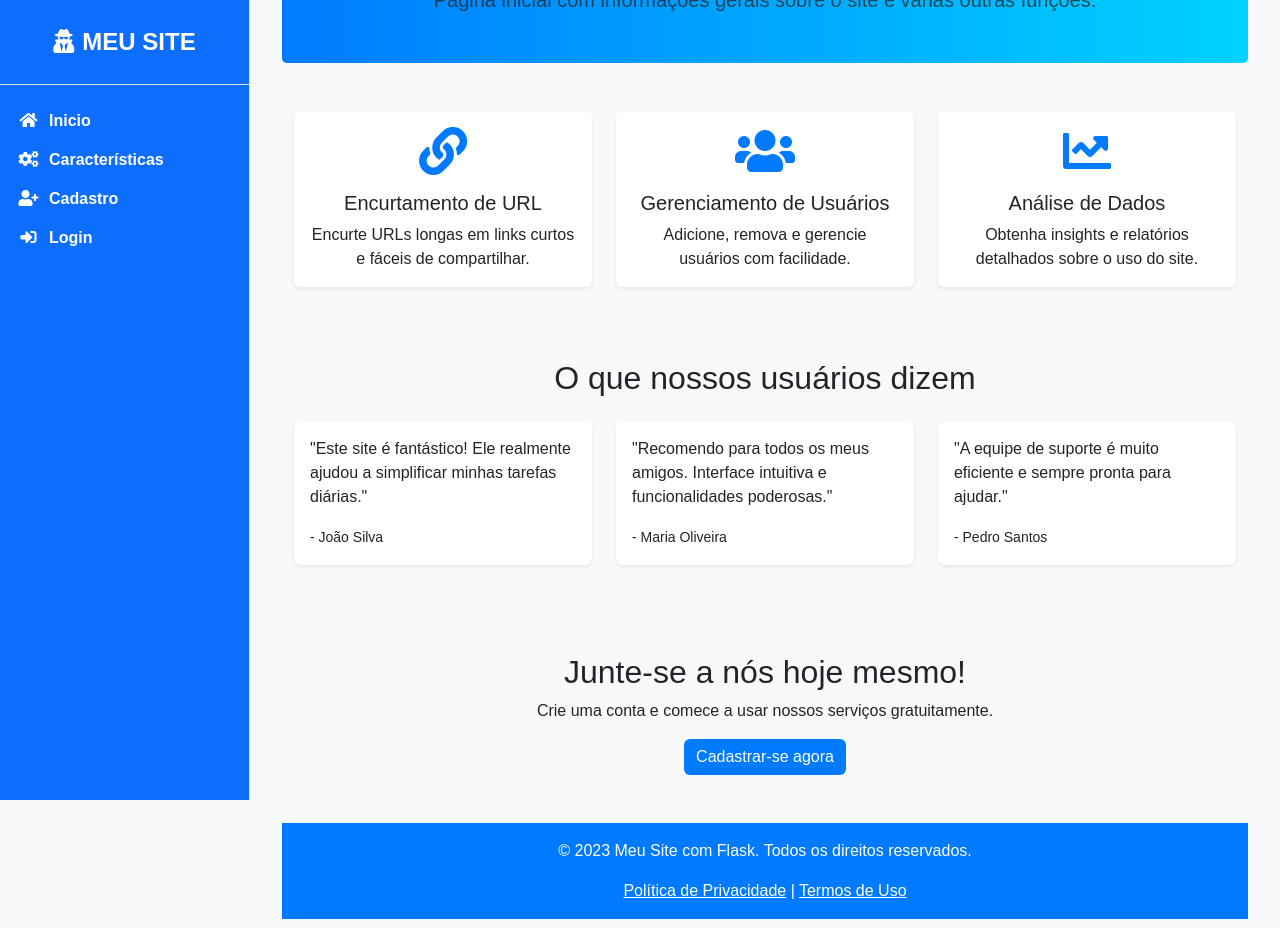
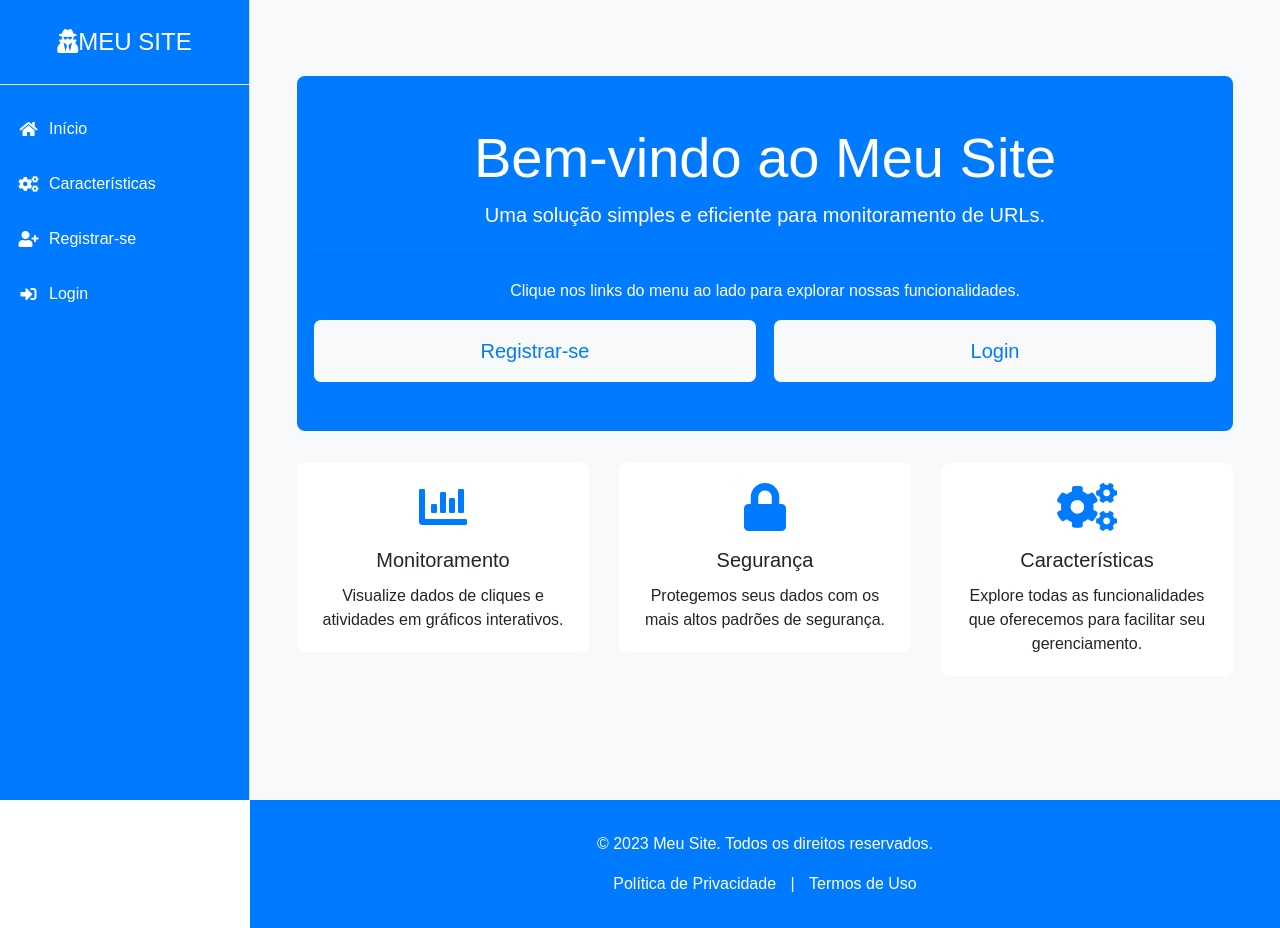
Before and after one commit to GabrielAruanda/meu_projeto1.1, a Flask app: page / in a window 1280 px wide. Run offline with Flask 3, Linux system fonts and the light colour scheme; some libraries are stand-ins or nearby versions.

Commit message:
Atualizações de codigos

```diff
--- a/templates/grafic.html
+++ b/templates/grafic.html
@@ -215,9 +215,6 @@
                 <a href="{{ url_for('home') }}" class="list-group-item list-group-item-action bg-transparent second-text fw-bold">
                     <i class="fas fa-home me-2"></i>Inicio <!-- Link para a página Home -->
                 </a>
-                <a href="{{ url_for('features') }}" class="list-group-item list-group-item-action bg-transparent second-text fw-bold">
-                    <i class="fas fa-cogs me-2"></i>Características <!-- Link para a página de Features -->
-                </a>
                 {% if 'logged_in' in session %}
                 <a href="{{ url_for('mostrar_grafico') }}" class="list-group-item list-group-item-action bg-transparent second-text fw-bold">
                     <i class="fas fa-chart-line me-2"></i><span>Gráfico</span>
@@ -237,6 +234,9 @@
                         <i class="fas fa-sign-out-alt me-2"></i>Logout ({{ session['username'] }}) <!-- Link para fazer logout -->
                     </a>
                 {% else %}
+                    <a href="{{ url_for('features') }}" class="list-group-item list-group-item-action bg-transparent second-text fw-bold">
+                        <i class="fas fa-cogs me-2"></i>Características <!-- Link para a página de Features -->
+                    </a>
                     <a href="{{ url_for('register') }}" class="list-group-item list-group-item-action bg-transparent second-text fw-bold">
                         <i class="fas fa-user-plus me-2"></i>Cadastro <!-- Link para a página de Cadastro -->
                     </a>
--- a/templates/index.html
+++ b/templates/index.html
@@ -1,5 +1,6 @@
 <!DOCTYPE html>
 <html lang="en">
+
 <head>
     <meta charset="UTF-8">
     <meta name="viewport" content="width=device-width, initial-scale=1.0">
@@ -8,44 +9,81 @@
     <link href="https://maxcdn.bootstrapcdn.com/bootstrap/4.0.0/css/bootstrap.min.css" rel="stylesheet">
     <!-- Font Awesome -->
     <link href="https://cdnjs.cloudflare.com/ajax/libs/font-awesome/5.15.4/css/all.min.css" rel="stylesheet">
-    <!-- Estilos personalizados específicos para esta página -->
+    <!-- Estilos personalizados -->
     <link rel="stylesheet" href="{{ url_for('static', filename='css/styles.css') }}">
-    <link rel="stylesheet" href="{{ url_for('static', filename='css/bootstrap.min.css') }}">
-    <link rel="stylesheet" href="{{ url_for('static', filename='css/fontawesome.min.css') }}">
+
     <style>
-        body {
-            font-family: 'Arial', sans-serif;
-            background-color: #f8f9fa;
+        /* Estilos para a barra lateral */
+        #sidebar {
+            height: 100%;
+            width: 250px;
+            background-color: #007bff;
+            position: fixed;
+            top: 0;
+            left: 0;
+            z-index: 1000;
+            overflow-x: hidden;
         }
+
+        /* Estilos para o cabeçalho da barra lateral */
+        .sidebar-heading {
+            padding: 1rem;
+            font-size: 1.5rem;
+            text-align: center;
+            color: white;
+        }
+
+        #sidebar .list-group-item {
+            color: white;
+            border: none;
+        }
+
+        #sidebar .list-group-item:hover {
+            background-color: #0056b3;
+        }
+
+        .list-group-item {
+            border: none;
+            color: #ddd;
+            padding: 1rem;
+            transition: all 0.3s;
+            display: flex;
+            align-items: center;
+        }
+
+        .list-group-item:hover,
+        .list-group-item.active {
+            background-color: #0056b3;
+            color: #34dde3;
+        }
+
         .list-group-item i {
-            margin-right: 10px; /* Espaçamento entre o ícone e o texto */
+            margin-right: 0.5rem;
         }
-        .ms-3{
-            margin-left: 10px;
-        }
-        .sidebar-heading i {
-            margin-right: 10px;
-        }
-        /* Estilos para o conteúdo da página */
+
+        /* Estilo para o conteúdo principal */
         #page-content-wrapper {
             margin-left: 250px;
-            width: calc(100% - 250px);
-            padding: 20px;
+            padding: 2rem;
+            background-color: #f8f9fa;
+            flex: 1;
         }
 
         .jumbotron {
-            background: linear-gradient(90deg, rgba(0,123,255,1) 0%, rgba(0,210,255,1) 100%);
+            background-color: #007bff;
             color: white;
-            padding: 2rem;
+            padding: 3rem 1rem;
+            border-radius: 0.5rem;
         }
 
         .card {
             border: none;
-            transition: transform 0.2s;
+            border-radius: 0.5rem;
+            transition: transform 0.3s ease;
         }
 
         .card:hover {
-            transform: scale(1.05);
+            transform: translateY(-0.5rem);
         }
 
         .card-body i {
@@ -53,218 +91,224 @@
         }
 
         .testimonial {
-            background-color: #fff;
+            background-color: #f8f9fa;
             padding: 1rem;
             border-radius: 0.5rem;
-            box-shadow: 0 0.125rem 0.25rem rgba(0, 0, 0, 0.075);
-            margin-bottom: 1rem;
+            box-shadow: 0 0 0.625rem rgba(0, 0, 0, 0.1);
         }
 
+        .testimonial p {
+            font-style: italic;
+        }
+
+        .testimonial small {
+            color: #6c757d;
+        }
+
+        /* Estilo para a seção de botões */
+        .btn-container {
+            display: flex;
+            justify-content: center;
+            gap: 1rem;
+        }
+
+        .btn-container a {
+            text-decoration: none;
+            width: 100%;
+        }
+
+        .btn-register, .btn-login {
+            color: #007bff;
+            border: 1px solid #007bff;
+            background-color: #f8f9fa; /* Cor de fundo da página */
+            font-size: 1.25rem;
+            padding: 1rem;
+            border-radius: 0.5rem;
+            transition: all 0.3s ease;
+        }
+
+        .btn-register:hover, .btn-login:hover {
+            background-color: #e2e6ea; /* Tom de azul mais claro para hover */
+            border-color: #0056b3; /* Cor do contorno para hover */
+            color: #0056b3; /* Cor do texto para hover */
+        }
+
+        /* Estilo para o rodapé */
         footer {
             background-color: #007bff;
             color: white;
+            padding: 2rem 0;
+            text-align: center;
+            position: relative;
+            width: calc(100% - 250px);
+            margin-left: 250px;
         }
 
         footer a {
-            color: white;
-            text-decoration: underline;
+            color: #ccc;
+            margin: 0 10px;
         }
 
-        .btn-primary {
-            background-color: #007bff;
-            border: none;
+        footer a:hover {
+            color: #fff;
         }
 
-        .btn-primary:hover {
-            background-color: #0056b3;
-        }
-
-        /* Estilos responsivos */
-        @media (max-width: 767.98px) {
+        /* Responsividade */
+        @media (max-width: 992px) {
             #sidebar {
                 width: 100%;
                 height: auto;
-                position: relative;
+                position: static;
+                z-index: 1;
             }
-            #sidebar .list-group-item {
-                text-align: center;
-                padding: 10px;
-            }
+
             #page-content-wrapper {
                 margin-left: 0;
-                width: 100%;
-            }
-            .jumbotron {
-                padding: 1rem;
             }
         }
 
-        @media (min-width: 768px) and (max-width: 991.98px) {
-            #sidebar {
-                width: 100%;
-                height: auto;
-                position: relative;
+        @media (max-width: 768px) {
+            .jumbotron {
+                padding: 2rem 1rem;
             }
-            #sidebar .list-group-item {
-                text-align: center;
-                padding: 10px;
+
+            .btn-container {
+                flex-direction: column;
+                gap: 0.5rem;
             }
-            #page-content-wrapper {
-                margin-left: 0;
+
+            .btn-register, .btn-login {
                 width: 100%;
             }
-            .jumbotron {
-                padding: 1rem;
+        }
+
+        @media (max-width: 576px) {
+            .jumbotron h1 {
+                font-size: 2rem;
+            }
+
+            .jumbotron p {
+                font-size: 1rem;
+            }
+
+            .card {
+                margin-bottom: 1rem;
+            }
+
+            .testimonial {
+                font-size: 0.875rem;
             }
         }
     </style>
 </head>
+
 <body>
     <div id="wrapper" class="d-flex">
         <!-- Menu Lateral -->
         <div id="sidebar" class="bg-primary border-right">
             <!-- Cabeçalho do menu -->
             <div class="sidebar-heading text-white text-center py-4 primary-text fs-4 fw-bold text-uppercase border-bottom">
-                <i class="fas fa-user-secret me-2"></i>Meu Site <!-- Ícone e título do cabeçalho -->
+                <i class="fas fa-user-secret me-2"></i>Meu Site
             </div>
             <!-- Lista de links do menu -->
             <div class="list-group list-group-flush my-3">
                 <a href="{{ url_for('home') }}" class="list-group-item list-group-item-action bg-transparent second-text fw-bold">
-                    <i class="fas fa-home me-2"></i>Inicio <!-- Link para a página Home -->
-                </a>
-                <a href="{{ url_for('features') }}" class="list-group-item list-group-item-action bg-transparent second-text fw-bold">
-                    <i class="fas fa-cogs me-2"></i>Características <!-- Link para a página de Features -->
+                    <i class="fas fa-home me-2"></i><span>Início</span>
                 </a>
                 {% if 'logged_in' in session %}
                 <a href="{{ url_for('mostrar_grafico') }}" class="list-group-item list-group-item-action bg-transparent second-text fw-bold">
                     <i class="fas fa-chart-line me-2"></i><span>Gráfico</span>
                 </a>
                 <a href="{{ url_for('monitoring') }}" class="list-group-item list-group-item-action bg-transparent second-text fw-bold">
-                    <i class="fas fa-eye me-2"></i><span>Monitoramento</span> <!-- Link para a página de Monitoramento -->
+                    <i class="fas fa-eye me-2"></i><span>Monitoramento</span>
                 </a>
                 <a href="{{ url_for('contact') }}" class="list-group-item list-group-item-action bg-transparent second-text fw-bold">
-                    <i class="fas fa-envelope me-2"></i>Contact <!-- Link para a página de Contact -->
+                    <i class="fas fa-envelope me-2"></i><span>Contato</span>
                 </a>
-                {% else %}
                 {% endif %}
-
-                <!-- Verifica se o usuário está logado e exibe links apropriados -->
                 {% if 'logged_in' in session %}
                     <a href="{{ url_for('logout') }}" class="list-group-item list-group-item-action bg-transparent second-text fw-bold">
-                        <i class="fas fa-sign-out-alt me-2"></i>Logout ({{ session['username'] }}) <!-- Link para fazer logout -->
+                        <i class="fas fa-sign-out-alt me-2"></i><span>Logout ({{ session['username'] }})</span>
                     </a>
                 {% else %}
+                    <a href="{{ url_for('features') }}" class="list-group-item list-group-item-action bg-transparent second-text fw-bold">
+                        <i class="fas fa-cogs me-2"></i>Características
+                    </a>
                     <a href="{{ url_for('register') }}" class="list-group-item list-group-item-action bg-transparent second-text fw-bold">
-                        <i class="fas fa-user-plus me-2"></i>Cadastro <!-- Link para a página de Cadastro -->
+                        <i class="fas fa-user-plus me-2"></i>Registrar-se
                     </a>
                     <a href="{{ url_for('login') }}" class="list-group-item list-group-item-action bg-transparent second-text fw-bold">
-                        <i class="fas fa-sign-in-alt me-2"></i>Login <!-- Link para a página de Login -->
+                        <i class="fas fa-sign-in-alt me-2"></i>Login
                     </a>
                 {% endif %}
-
-
             </div>
         </div>
-        <!-- Conteúdo da Página -->
+
+        <!-- Conteúdo Principal -->
         <div id="page-content-wrapper">
-            <div class="container-fluid mt-3">
-                <!-- Seção de Boas-vindas -->
-                <section class="jumbotron text-center">
-                    <div class="container">
-                        <h1 class="jumbotron-heading">Bem-vindo ao Meu Site com Flask</h1>
-                        <p class="lead text-muted">Página inicial com informações gerais sobre o site e várias outras funções.</p>
-                    </div>
-                </section>
+            <div class="container-fluid">
+                <!-- Jumbotron -->
+                <div class="jumbotron text-center">
+                    <h1 class="display-4">Bem-vindo ao Meu Site</h1>
+                    <p class="lead">Uma solução simples e eficiente para monitoramento de URLs.</p>
+                    <hr class="my-4">
+                    <p>Clique nos links do menu ao lado para explorar nossas funcionalidades.</p>
+                    {% if not 'logged_in' in session %}
+                        <div class="btn-container">
+                            <a class="btn btn-register" href="{{ url_for('register') }}" role="button">Registrar-se</a>
+                            <a class="btn btn-login" href="{{ url_for('login') }}" role="button">Login</a>
+                        </div>
+                    {% endif %}
+                </div>
 
-                <!-- Funcionalidades principais -->
-                <section class="my-5">
-                    <div class="container">
-                        <div class="row text-center">
-                            <div class="col-md-4 col-sm-6 mb-4">
-                                <div class="card shadow-sm">
-                                    <div class="card-body">
-                                        <i class="fas fa-link fa-3x mb-3"></i>
-                                        <h5 class="card-title">Encurtamento de URL</h5>
-                                        <p class="card-text">Encurte URLs longas em links curtos e fáceis de compartilhar.</p>
-                                    </div>
-                                </div>
-                            </div>
-                            <div class="col-md-4 col-sm-6 mb-4">
-                                <div class="card shadow-sm">
-                                    <div class="card-body">
-                                        <i class="fas fa-users fa-3x mb-3"></i>
-                                        <h5 class="card-title">Gerenciamento de Usuários</h5>
-                                        <p class="card-text">Adicione, remova e gerencie usuários com facilidade.</p>
-                                    </div>
-                                </div>
-                            </div>
-                            <div class="col-md-4 col-sm-6 mb-4">
-                                <div class="card shadow-sm">
-                                    <div class="card-body">
-                                        <i class="fas fa-chart-line fa-3x mb-3"></i>
-                                        <h5 class="card-title">Análise de Dados</h5>
-                                        <p class="card-text">Obtenha insights e relatórios detalhados sobre o uso do site.</p>
-                                    </div>
-                                </div>
+                <!-- Cards de informações -->
+                <div class="row text-center mb-4">
+                    <div class="col-md-4">
+                        <div class="card mb-4">
+                            <div class="card-body">
+                                <i class="fas fa-chart-bar fa-3x"></i>
+                                <h5 class="card-title mt-3">Monitoramento</h5>
+                                <p class="card-text">Visualize dados de cliques e atividades em gráficos interativos.</p>
                             </div>
                         </div>
                     </div>
-                </section>
-
-                <!-- Testemunhos -->
-                <section class="my-5">
-                    <div class="container">
-                        <h2 class="text-center mb-4">O que nossos usuários dizem</h2>
-                        <div class="row">
-                            <div class="col-md-4 col-sm-6 mb-4">
-                                <div class="testimonial">
-                                    <p>"Este site é fantástico! Ele realmente ajudou a simplificar minhas tarefas diárias."</p>
-                                    <small>- João Silva</small>
-                                </div>
-                            </div>
-                            <div class="col-md-4 col-sm-6 mb-4">
-                                <div class="testimonial">
-                                    <p>"Recomendo para todos os meus amigos. Interface intuitiva e funcionalidades poderosas."</p>
-                                    <small>- Maria Oliveira</small>
-                                </div>
-                            </div>
-                            <div class="col-md-4 col-sm-6 mb-4">
-                                <div class="testimonial">
-                                    <p>"A equipe de suporte é muito eficiente e sempre pronta para ajudar."</p>
-                                    <small>- Pedro Santos</small>
-                                </div>
+                    <div class="col-md-4">
+                        <div class="card mb-4">
+                            <div class="card-body">
+                                <i class="fas fa-lock fa-3x"></i>
+                                <h5 class="card-title mt-3">Segurança</h5>
+                                <p class="card-text">Protegemos seus dados com os mais altos padrões de segurança.</p>
                             </div>
                         </div>
                     </div>
-                </section>
+                    <div class="col-md-4">
+                        <div class="card mb-4">
+                            <div class="card-body">
+                                <i class="fas fa-cogs fa-3x"></i>
+                                <h5 class="card-title mt-3">Características</h5>
+                                <p class="card-text">Explore todas as funcionalidades que oferecemos para facilitar seu gerenciamento.</p>
+                            </div>
+                        </div>
+                    </div>
+                </div>
 
-                <!-- Call to Action -->
-                <section class="my-5 text-center">
-                    <div class="container">
-                        <h2>Junte-se a nós hoje mesmo!</h2>
-                        <p>Crie uma conta e comece a usar nossos serviços gratuitamente.</p>
-                        <a href="{{ url_for('register') }}" class="btn btn-primary">Cadastrar-se agora</a>
-
-                    </div>
-                </section>
-
-                <!-- Rodapé -->
-                <footer class="text-center py-3">
-                    <div class="container">
-                        <p>© 2023 Meu Site com Flask. Todos os direitos reservados.</p>
-                        <a href="{{ url_for('privacy') }}" class="text-white">Política de Privacidade</a> |
-                        <a href="{{ url_for('terms') }}" class="text-white">Termos de Uso</a>
-                    </div>
-                </footer>
             </div>
         </div>
     </div>
 
-    <!-- Scripts JavaScript necessários -->
+    <!-- Rodapé -->
+    <footer>
+        <div class="container">
+            <p>&copy; 2023 Meu Site. Todos os direitos reservados.</p>
+            <a href="{{ url_for('privacy') }}" class="text-white">Política de Privacidade</a> |
+            <a href="{{ url_for('terms') }}" class="text-white">Termos de Uso</a>
+        </div>
+    </footer>
+
+    <!-- Scripts Bootstrap e jQuery -->
     <script src="https://code.jquery.com/jquery-3.2.1.slim.min.js"></script>
-    <script src="https://cdnjs.cloudflare.com/ajax/libs/popper.js/1.12.9/umd/popper.min.js"></script>
+    <script src="https://cdnjs.cloudflare.com/ajax/libs/popper.js/1.11.0/umd/popper.min.js"></script>
     <script src="https://maxcdn.bootstrapcdn.com/bootstrap/4.0.0/js/bootstrap.min.js"></script>
-    <!-- Script personalizado -->
-    <script src="{{ url_for('static', filename='js/scripts.js') }}"></script>
 </body>
+
 </html>
--- a/templates/login.html
+++ b/templates/login.html
@@ -173,9 +173,6 @@
                 <a href="{{ url_for('home') }}" class="list-group-item list-group-item-action bg-transparent second-text fw-bold">
                     <i class="fas fa-home me-2"></i>Inicio <!-- Link para a página Home -->
                 </a>
-                <a href="{{ url_for('features') }}" class="list-group-item list-group-item-action bg-transparent second-text fw-bold">
-                    <i class="fas fa-cogs me-2"></i>Características <!-- Link para a página de Features -->
-                </a>
                 {% if 'logged_in' in session %}
                 <a href="{{ url_for('mostrar_grafico') }}" class="list-group-item list-group-item-action bg-transparent second-text fw-bold">
                     <i class="fas fa-chart-line me-2"></i><span>Gráfico</span>
@@ -195,6 +192,9 @@
                         <i class="fas fa-sign-out-alt me-2"></i>Logout ({{ session['username'] }}) <!-- Link para fazer logout -->
                     </a>
                 {% else %}
+                    <a href="{{ url_for('features') }}" class="list-group-item list-group-item-action bg-transparent second-text fw-bold">
+                        <i class="fas fa-cogs me-2"></i>Características <!-- Link para a página de Features -->
+                    </a>
                     <a href="{{ url_for('register') }}" class="list-group-item list-group-item-action bg-transparent second-text fw-bold">
                         <i class="fas fa-user-plus me-2"></i>Cadastro <!-- Link para a página de Cadastro -->
                     </a>
--- a/templates/monitoring.html
+++ b/templates/monitoring.html
@@ -181,9 +181,6 @@ footer a {
                 <a href="{{ url_for('home') }}" class="list-group-item list-group-item-action bg-transparent second-text fw-bold">
                     <i class="fas fa-home me-2"></i>Inicio <!-- Link para a página Home -->
                 </a>
-                <a href="{{ url_for('features') }}" class="list-group-item list-group-item-action bg-transparent second-text fw-bold">
-                    <i class="fas fa-cogs me-2"></i>Características <!-- Link para a página de Features -->
-                </a>
                 {% if 'logged_in' in session %}
                 <a href="{{ url_for('mostrar_grafico') }}" class="list-group-item list-group-item-action bg-transparent second-text fw-bold">
                     <i class="fas fa-chart-line me-2"></i><span>Gráfico</span>
@@ -203,6 +200,9 @@ footer a {
                         <i class="fas fa-sign-out-alt me-2"></i>Logout ({{ session['username'] }}) <!-- Link para fazer logout -->
                     </a>
                 {% else %}
+                    <a href="{{ url_for('features') }}" class="list-group-item list-group-item-action bg-transparent second-text fw-bold">
+                        <i class="fas fa-cogs me-2"></i>Características <!-- Link para a página de Features -->
+                    </a>
                     <a href="{{ url_for('register') }}" class="list-group-item list-group-item-action bg-transparent second-text fw-bold">
                         <i class="fas fa-user-plus me-2"></i>Cadastro <!-- Link para a página de Cadastro -->
                     </a>
```
Also changed, not shown: templates/contact.html (+4 -3 lines), templates/features.html (+4 -3 lines), templates/home.html (+4 -4 lines), templates/register.html (+3 -4 lines).
